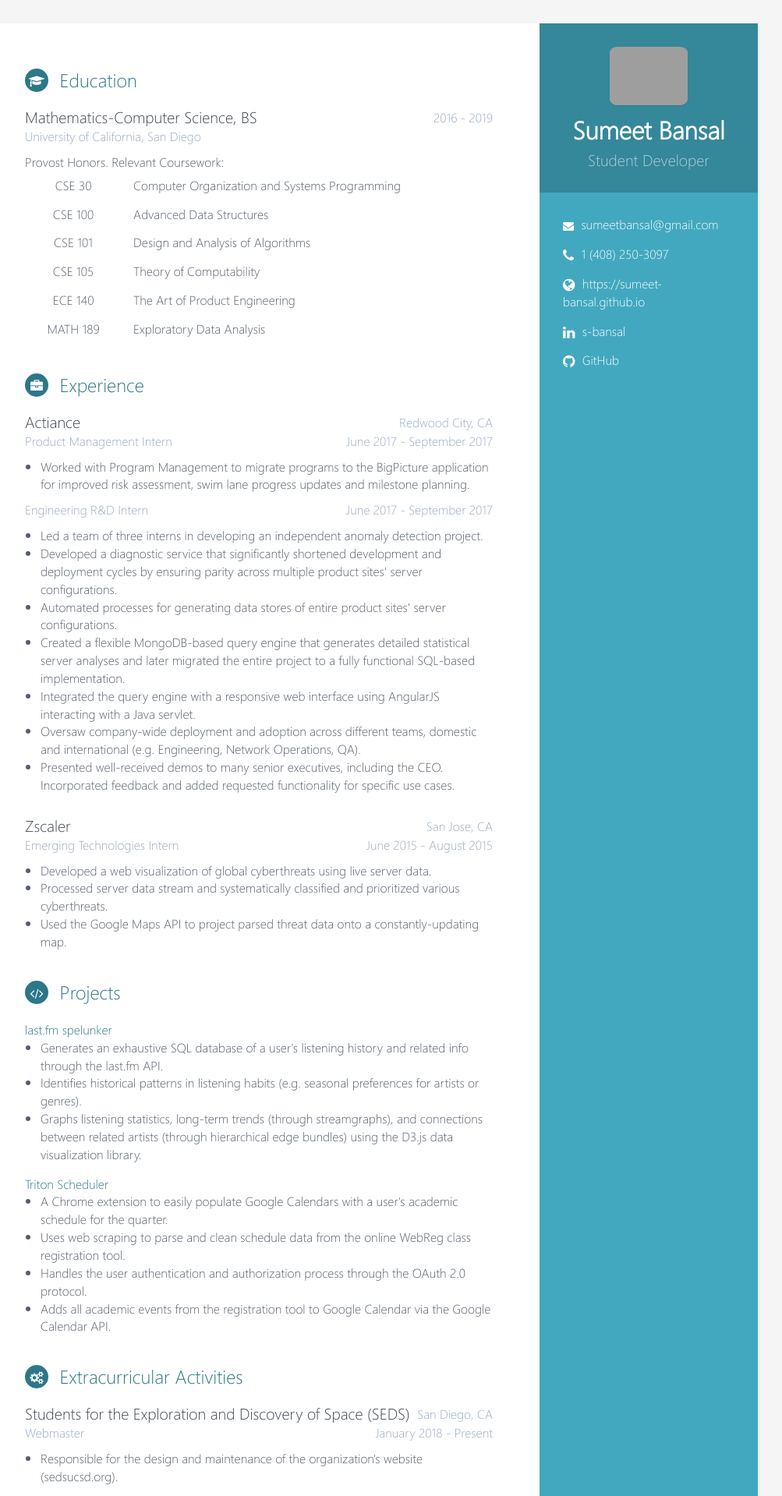
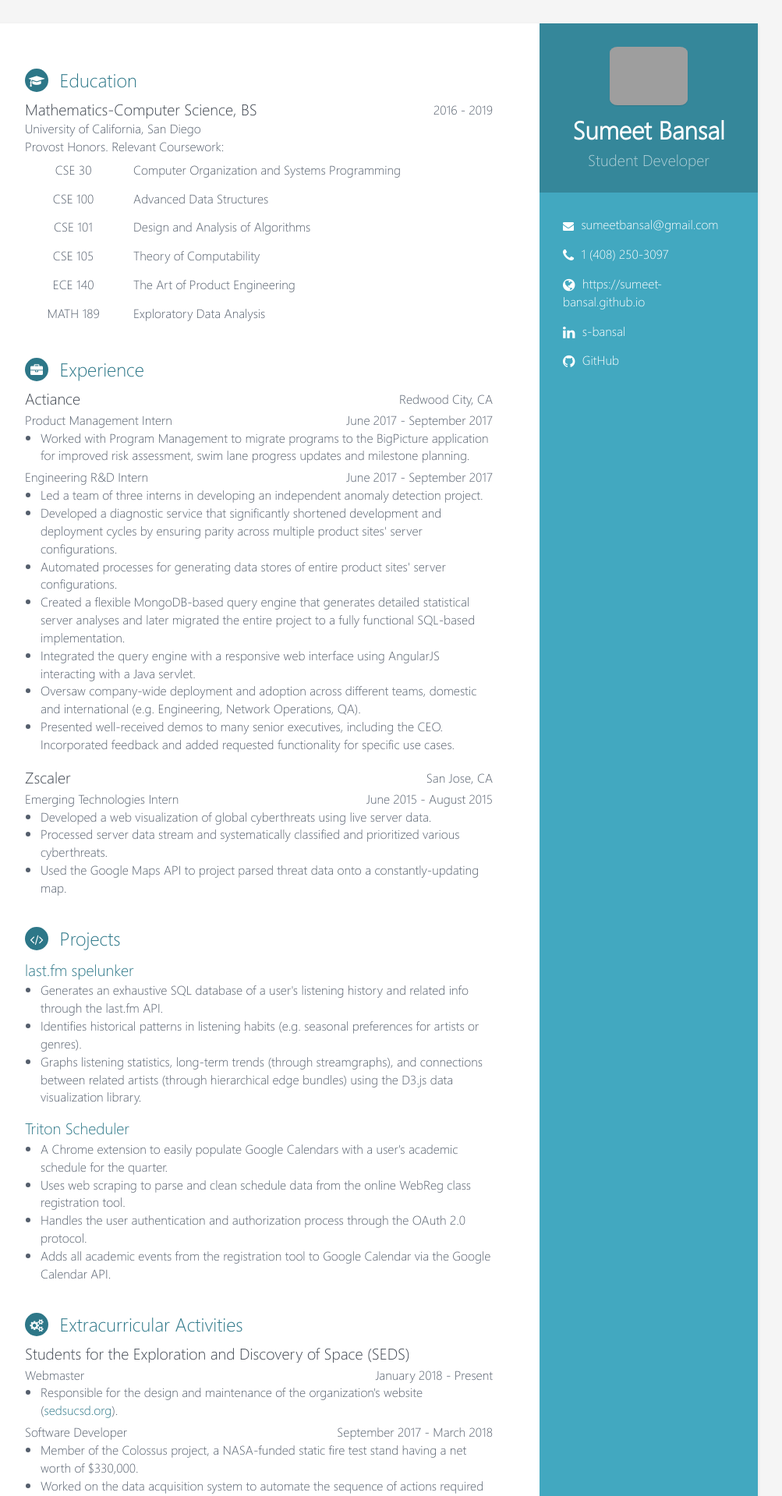
Before and after one commit to sumeet-bansal/sumeet-bansal.github.io, a Jekyll site: the page built from _pages/resume.md, in a window 1280 px wide. Shown: the top 1919 px of the page at 78% size, without its empty margins (168-1171 px from the left). Built offline with Jekyll 4.4.1, drawn with Linux system fonts in a browser that asks for light colours; some of the changed text lies outside the part shown.

Commit message:
styling for resume layout

```diff
--- a/_layouts/resume.html
+++ b/_layouts/resume.html
@@ -219,7 +219,6 @@
 					<div class="meta">
 						<div class="upper-row">
 							<h3 class="company">{{ exc.org }}</h3>
-							<div class="location">{{ exc.location }}</div>
 						</div>
 					</div>
 
@@ -276,22 +275,14 @@
 
 				<div class="skillset">
 
-					<h3 class="company">Languages</h3>
+					<h3 id="languages">Languages</h3>
 					<div class="details">
-						<ul>
-							{% for lang in site.data.resume.skills.languages %}
-							<li>{{ lang.name }}</li>
-							{% endfor %}
-						</ul>
+					{{ site.data.resume.skills.languages }}
 					</div>
 
-					<h3 class="company">Technologies/Frameworks</h3>
+					<h3 id="technologies">Technologies/Frameworks</h3>
 					<div class="details">
-						<ul>
-							{% for tech in site.data.resume.skills.technologies %}
-							<li>{{ tech.name }}</li>
-							{% endfor %}
-						</ul>
+					{{ site.data.resume.skills.technologies }}
 					</div>
 
 				</div>
--- a/assets/css/resume.css
+++ b/assets/css/resume.css
@@ -37,6 +37,12 @@
 }
 a:focus {
   text-decoration: none;
+}
+a:hover,
+a:active,
+a:focus,
+a:visited {
+  color: #2d7788;
 }
 p {
   line-height: 1.5;
@@ -137,9 +143,13 @@
   margin-bottom: 0;
 }
 .main-wrapper {
-  background: #fff;
+  background: #ffffff;
   padding: 60px;
   padding-right: 340px;
+}
+.main-wrapper ul,
+.main-wrapper ol {
+  margin-bottom: 0px;
 }
 .main-wrapper .section-title {
   font-size: 24px;
@@ -147,7 +157,7 @@
   color: #2d7788;
   position: relative;
   margin-top: 0;
-  margin-bottom: 20px;
+  margin-bottom: 10px;
   bottom: 0px;
   left: 0px;
 }
@@ -156,7 +166,7 @@
   height: 30px;
   margin-right: 8px;
   display: inline-block;
-  color: #fff;
+  color: #ffffff;
   -webkit-border-radius: 50%;
   -moz-border-radius: 50%;
   -ms-border-radius: 50%;
@@ -199,7 +209,7 @@
 }
 .main-wrapper .experience-section .item,
 .main-wrapper .education-section .item {
-  margin-bottom: 30px;
+  margin-bottom: 20px;
 }
 .main-wrapper .upper-row {
   position: relative;
@@ -209,27 +219,25 @@
 .main-wrapper .lower-row {
   position: relative;
   overflow: hidden;
+  margin-top: 5px;
 }
 
+.main-wrapper .degree,
 .main-wrapper .company,
-.main-wrapper .degree {
+.main-wrapper .project-title,
+.main-wrapper .skillset h3 {
   color: #3F4650;
   font-size: 20px;
   margin-top: 0;
   margin-bottom: 0;
   font-weight: 500;
 }
+
 .main-wrapper .location,
 .main-wrapper .time {
   position: absolute;
   right: 0;
   top: 0;
-  color: #97AAC3;
-}
-.main-wrapper .job-title,
-.main-wrapper .university {
-  margin-bottom: 10px;
-  color: #97AAC3;
 }
 
 .main-wrapper ul {
@@ -237,7 +245,6 @@
 }
 
 .main-wrapper .project-title {
-  font-size: 16px;
   font-weight: 400;
   margin-top: 0;
   margin-bottom: 5px;
@@ -267,29 +274,8 @@
   margin-bottom: 15px;
   overflow: hidden;
 }
-.skillset .level-title {
-  font-size: 14px;
-  margin-top: 0;
-  margin-bottom: 12px;
-}
-.skillset .level-bar {
-  height: 12px;
-  background: #f5f5f5;
-}
-.skillset .level-bar-inner {
-  height: 12px;
-  background: #7bc2d3;
-}
-.footer {
-  padding-top: 30px;
-}
-.footer .copyright {
-  line-height: 1.6;
-  color: #545E6C;
-  font-size: 13px;
-}
-.footer .fa-heart {
-  color: #fb866a;
+.skillset #technologies {
+  padding-top: 10px;
 }
 /* Extra small devices (phones, less than 768px) */
 @media (max-width: 767px) {
@@ -306,29 +292,8 @@
   .main-wrapper .time {
     position: static;
     display: block;
-    margin-top: 5px;
   }
   .main-wrapper .upper-row {
     margin-bottom: 0;
   }
 }
-/* Small devices (tablets, 768px and up) */
-/* Medium devices (desktops, 992px and up) */
-@media (min-width: 992px) {
-  .skillset .level-title {
-    display: inline-block;
-    float: left;
-    width: 30%;
-    margin-bottom: 0;
-  }
-  .skillset .level-bar {
-    display: inline-block;
-    width: 70%;
-    float: left;
-    position: relative;
-    top: 1px;
-  }
-}
-/* Large devices (large desktops, 1200px and up) */
-/* Ex-Large devices (large desktops, 1200px and up) */
-/* styles.css */
```
Also changed, not shown: _data/resume.yml (+3 -35 lines), README.md.
